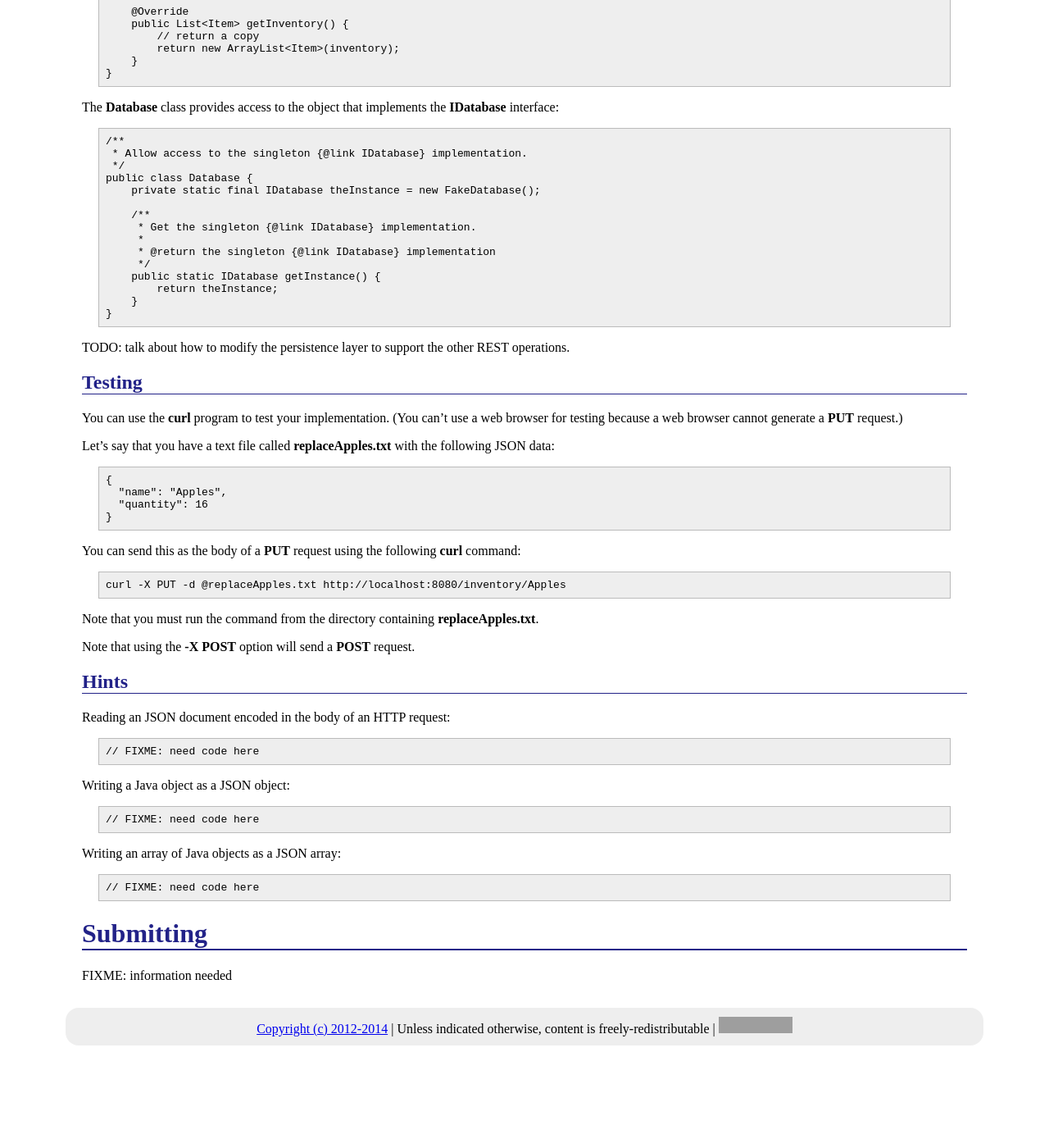
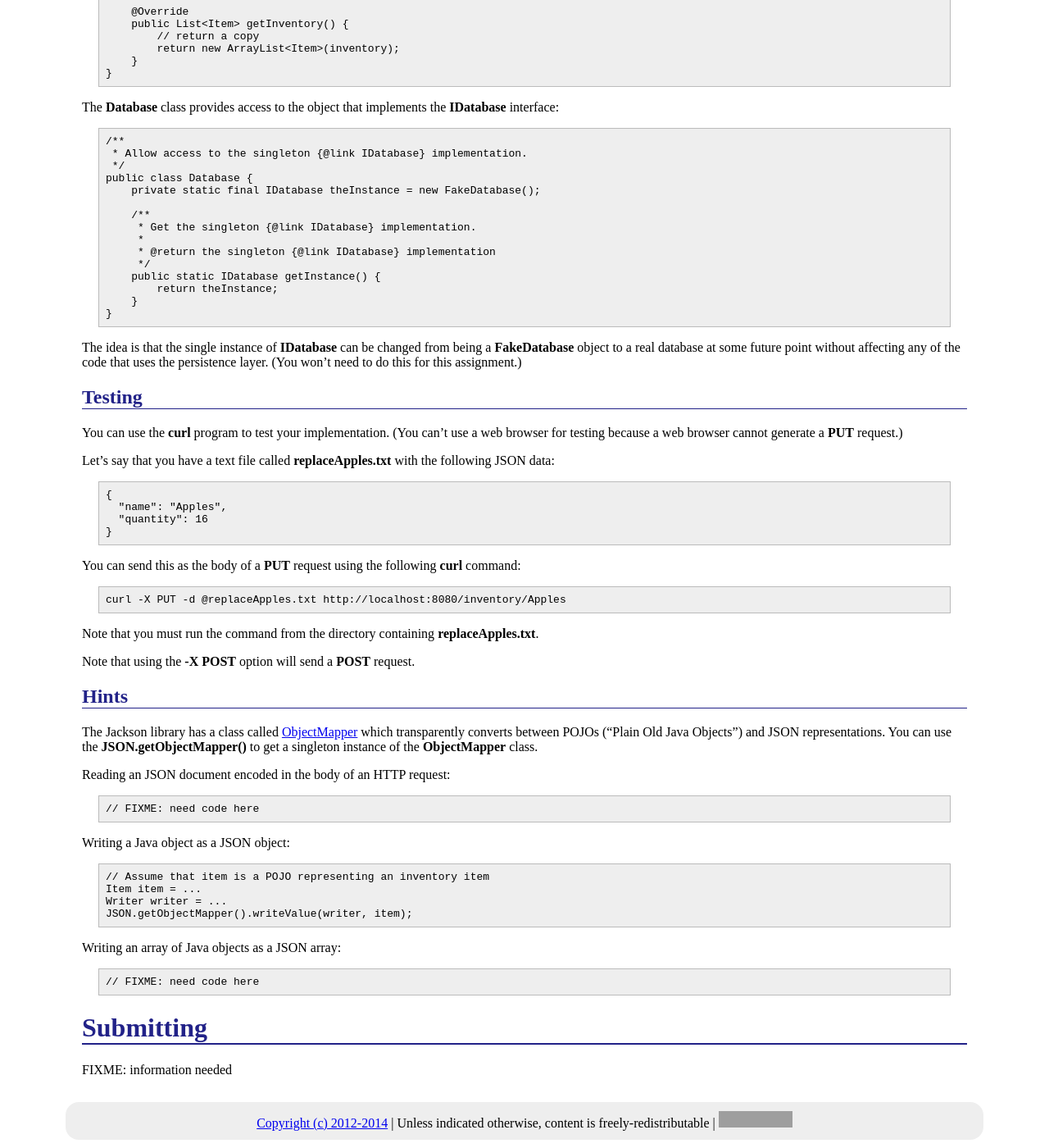
Before and after one commit to ycpcs/cs496-spring2014, a Jekyll site: the page built from assign/assign01.md, in a window 1280 px wide and 1400 px high, scrolled down 2491 px. Shown: the whole window at 82% size. Built offline with Jekyll 4.4.1, drawn with Linux system fonts in a browser that asks for light colours; Markdown is read by kramdown in place of the engine named in the settings; before the commit the page ends 3776 px from its top, so only the background shows below that; grey boxes are pictures that could not be loaded.

Commit message:
stuff about ObjectMapper...

```diff
--- a/assign/assign01.md
+++ b/assign/assign01.md
@@ -147,7 +147,6 @@ Because this is an interface, it can be implemented in a variety of ways.  For t
         }
     }
 
-
 The **Database** class provides access to the object that implements the **IDatabase** interface:
 
     /**
@@ -166,7 +165,7 @@ The **Database** class provides access to the object that implements the **IData
         }
     }
 
-TODO: talk about how to modify the persistence layer to support the other REST operations.
+The idea is that the single instance of **IDatabase** can be changed from being a **FakeDatabase** object to a real database at some future point without affecting any of the code that uses the persistence layer.  (You won't need to do this for this assignment.)
 
 Testing
 -------
@@ -191,13 +190,18 @@ Note that using the **-X POST** option will send a **POST** request.
 Hints
 -----
 
+The Jackson library has a class called [ObjectMapper](http://fasterxml.github.io/jackson-databind/javadoc/2.2.0/com/fasterxml/jackson/databind/ObjectMapper.html) which transparently converts between POJOs ("Plain Old Java Objects") and JSON representations.  You can use the **JSON.getObjectMapper()** to get a singleton instance of the **ObjectMapper** class.
+
 Reading an JSON document encoded in the body of an HTTP request:
 
     // FIXME: need code here
 
 Writing a Java object as a JSON object:
 
-    // FIXME: need code here
+    // Assume that item is a POJO representing an inventory item
+    Item item = ...
+    Writer writer = ...
+    JSON.getObjectMapper().writeValue(writer, item);
 
 Writing an array of Java objects as a JSON array:
 
```
